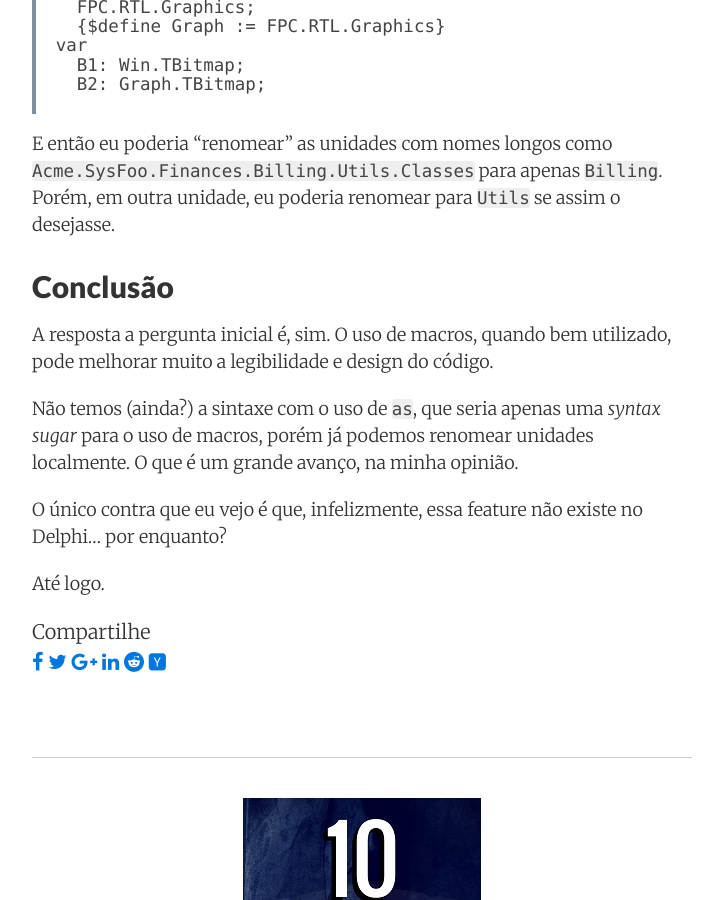
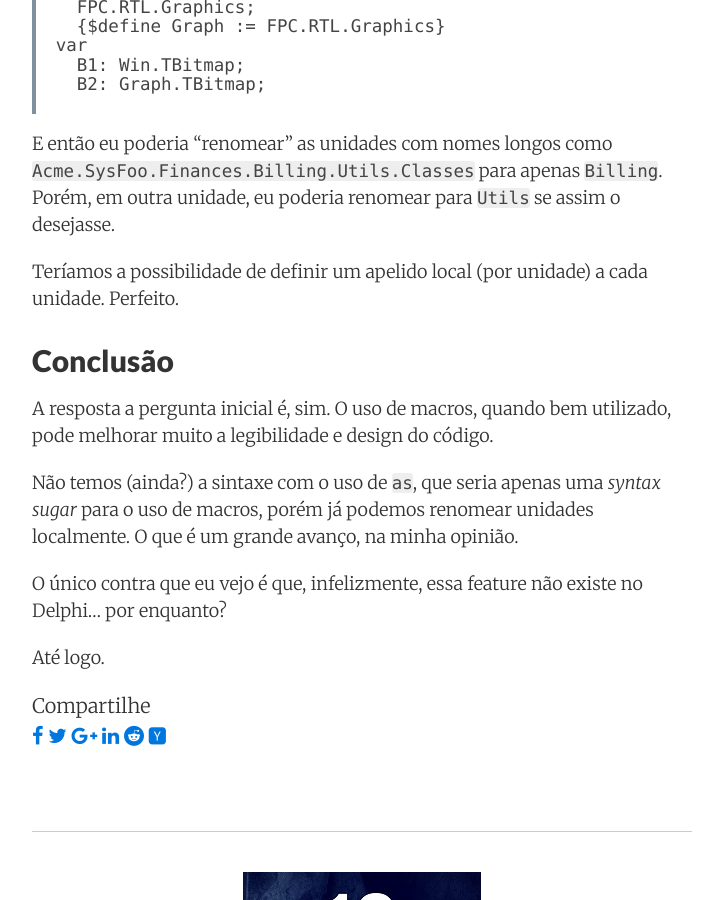
Before and after one commit to mdbs99/opp, a Jekyll site: the page built from _posts/2018/2018-06-25-fpc-macros.md, in a window 1280 px wide and 900 px high, scrolled down 4869 px. Shown: the whole window, without its empty margins (278-1001 px from the left). Built offline with Jekyll 4.4.1, drawn with Linux system fonts in a browser that asks for light colours; comment, search, counter and statistics services are not loaded.

Commit message:
improved

```diff
--- a/_posts/2018/2018-06-25-fpc-macros.md
+++ b/_posts/2018/2018-06-25-fpc-macros.md
@@ -150,6 +150,8 @@ Porém, veja que com o uso de macros, bastaria o compilador substituir os `uses`
 
 E então eu poderia "renomear" as unidades com nomes longos como `Acme.SysFoo.Finances.Billing.Utils.Classes` para apenas `Billing`. Porém, em outra unidade, eu poderia renomear para `Utils` se assim o desejasse.
 
+Teríamos a possibilidade de definir um apelido local (por unidade) a cada unidade. Perfeito.
+
 ## Conclusão {#conclusao}
 
 A resposta a pergunta inicial é, sim. O uso de macros, quando bem utilizado, pode melhorar muito a legibilidade e design do código.
```
